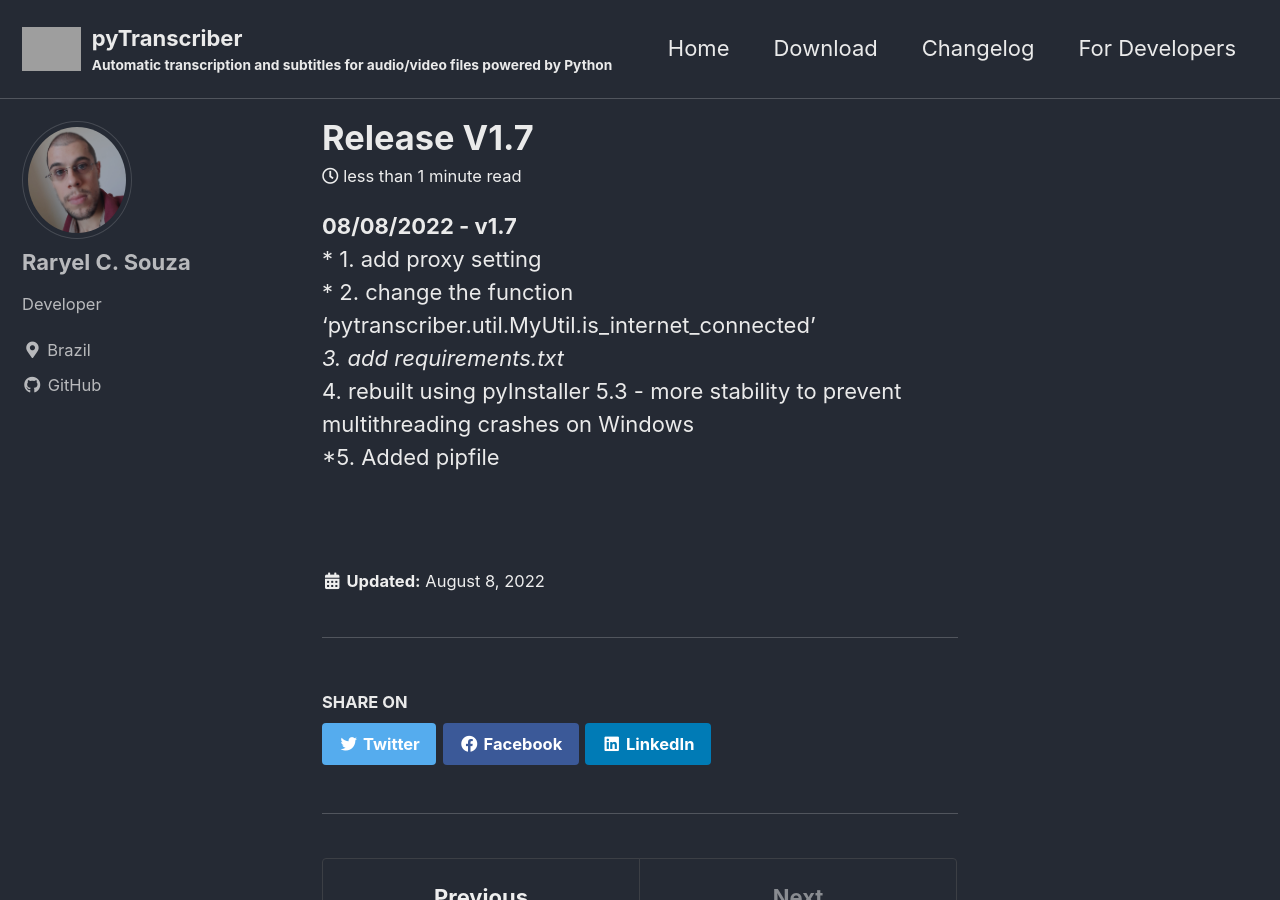
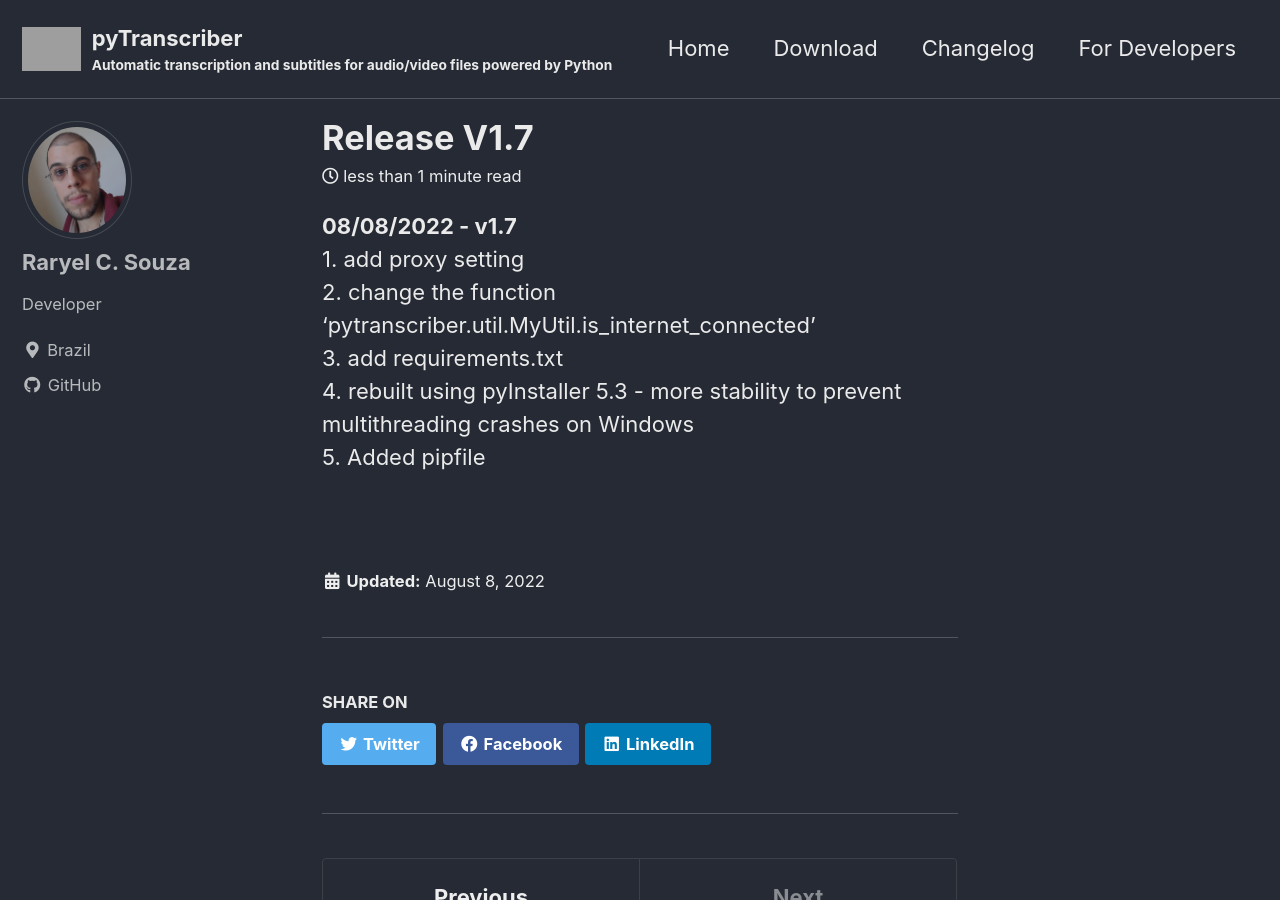
Before and after one commit to pyTranscriber/pyTranscriber.github.io, a Jekyll site: the page built from _posts/2022-08-08-Release-v1.7.md, in a window 1280 px wide and 900 px high. Built offline with Jekyll 4.4.1, drawn with Linux system fonts in a browser that asks for light colours; cached includes are drawn as plain includes; grey boxes are pictures that could not be loaded.

```diff
--- a/_posts/2022-08-08-Release-v1.7.md
+++ b/_posts/2022-08-08-Release-v1.7.md
@@ -15,9 +15,9 @@ defaults:
 ---
 
 <b>08/08/2022 - v1.7 </b>
-<br>* 1. add proxy setting
-<br>* 2. change the function 'pytranscriber.util.MyUtil.is_internet_connected'
-<br>*3. add requirements.txt
-<br>*4. rebuilt using pyInstaller 5.3 - more stability to prevent multithreading crashes on Windows
-<br>*5. Added pipfile
+<br>1. add proxy setting
+<br>2. change the function 'pytranscriber.util.MyUtil.is_internet_connected'
+<br>3. add requirements.txt
+<br>4. rebuilt using pyInstaller 5.3 - more stability to prevent multithreading crashes on Windows
+<br>5. Added pipfile
 <br><br>
```
